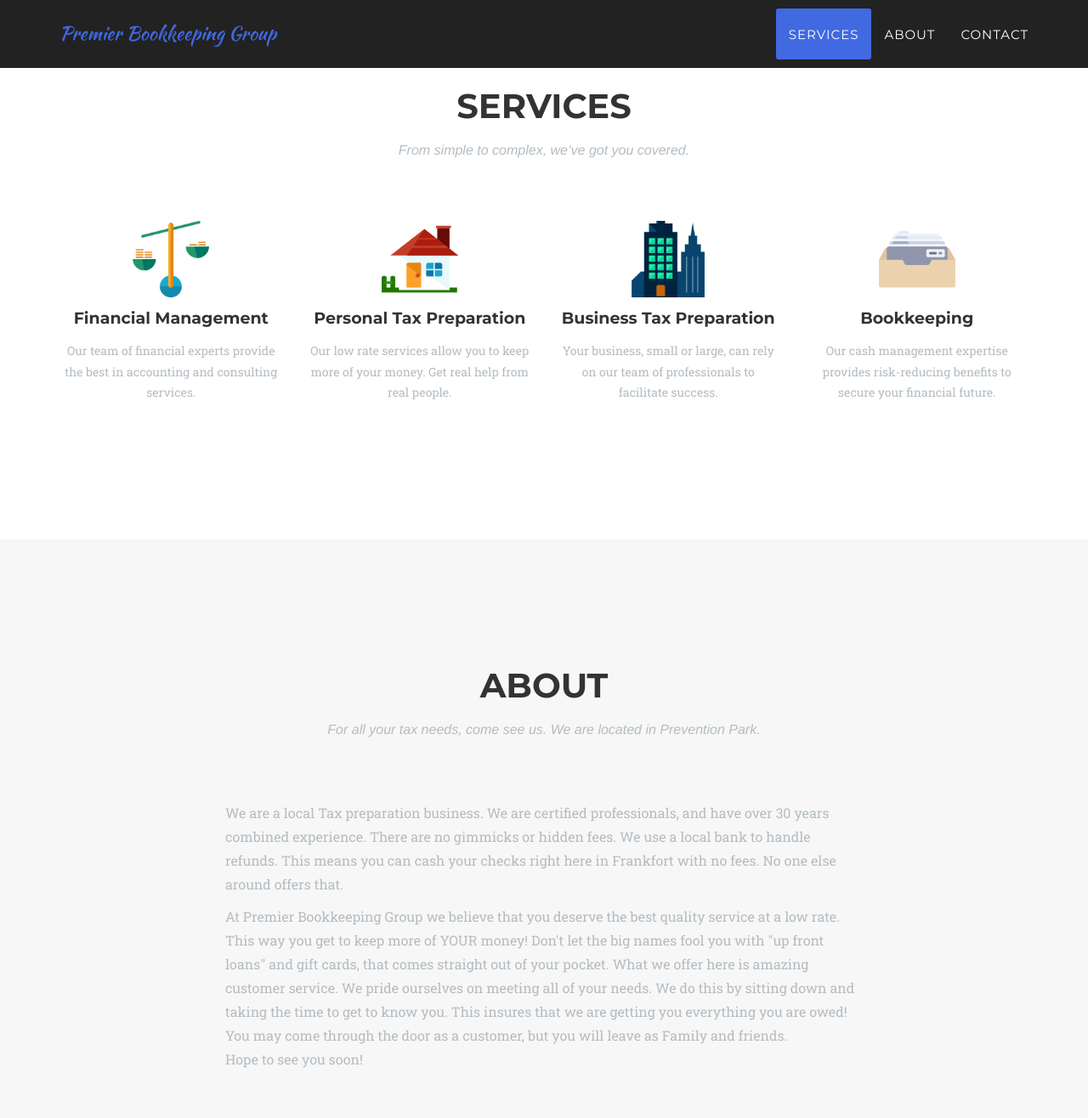
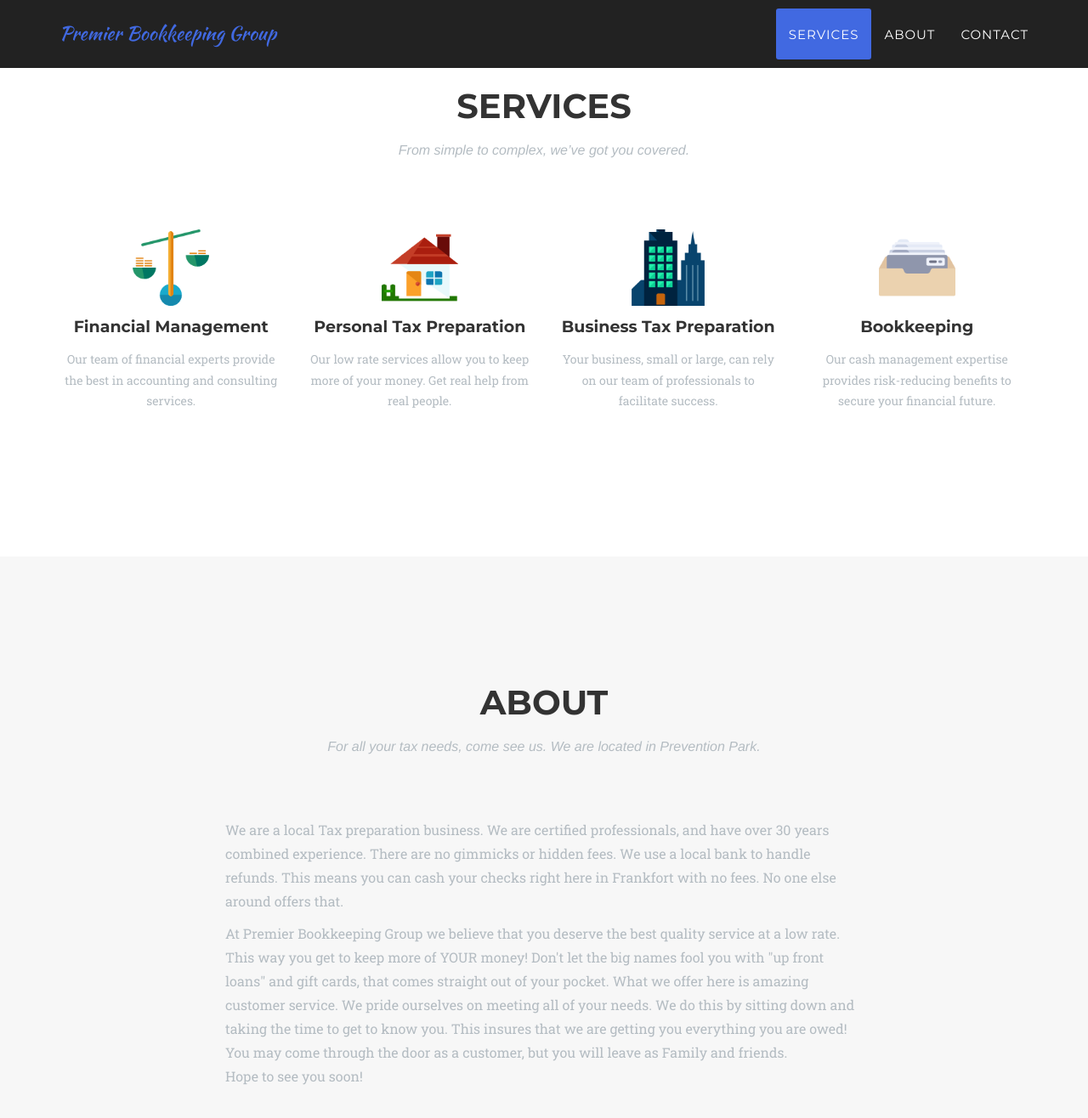
Before and after one commit to dustinpeerce/premier-bookkeeping, a Jekyll site: the page built from index.html, in a window 1280 px wide and 1400 px high, scrolled down 880 px. Shown: the top 1316 px of the window at 85% size. Built offline with Jekyll 4.4.1, drawn with Linux system fonts in a browser that asks for light colours; some web fonts are replaced.

Commit message:
Update padding for services

```diff
--- a/_includes/services.html
+++ b/_includes/services.html
@@ -8,28 +8,28 @@
                 </div>
             </div>
             <div class="row text-center">
-                <div class="col-md-3">
+                <div class="col-md-3 extra-padding">
                     <span class="fa-stack fa-3x">
                         <img src="img/services/scales.png" class="img-responsive img-centered">
                     </span>
                     <h4 class="service-heading">Financial Management</h4>
                     <p class="text-muted">Our team of financial experts provide the best in accounting and consulting services.</p>
                 </div>
-                <div class="col-md-3">
+                <div class="col-md-3 extra-padding">
                     <span class="fa-stack fa-3x">
                         <img src="img/services/home.png" class="img-responsive img-centered">
                     </span>
                     <h4 class="service-heading">Personal Tax Preparation</h4>
                     <p class="text-muted">Our low rate services allow you to keep more of your money. Get real help from real people.</p>
                 </div>
-                <div class="col-md-3">
+                <div class="col-md-3 extra-padding">
                     <span class="fa-stack fa-3x">
                         <img src="img/services/cityscape.png" class="img-responsive img-centered">
                     </span>
                     <h4 class="service-heading">Business Tax Preparation</h4>
                     <p class="text-muted">Your business, small or large, can rely on our team of professionals to facilitate success.</p>
                 </div>
-                <div class="col-md-3">
+                <div class="col-md-3 extra-padding">
                     <span class="fa-stack fa-3x">
                         <img src="img/services/office-material.png" class="img-responsive img-centered">
                     </span>
--- a/style.css
+++ b/style.css
@@ -10,6 +10,11 @@ header .header-color-layer {
 	text-shadow: 2px 3px 8px #000;
 }
 
+.extra-padding {
+	padding-top: 10px;
+	padding-bottom: 10px;
+}
+
 footer span.address {
 	font-size: 0.9em;
 }
```
